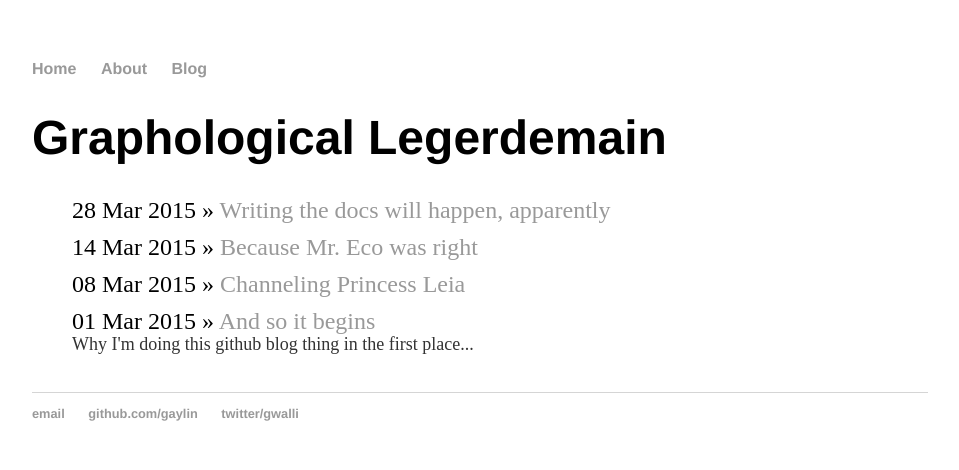
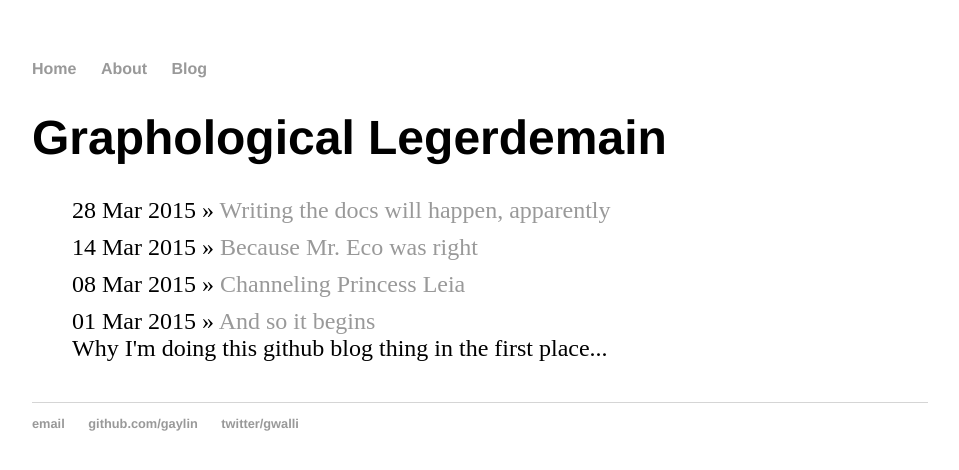
Before and after one commit to gaylin/gaylin.github.io, a Jekyll site: the page built from blog/index.html, in a window 1280 px wide. Shown: the top 470 px of the page, without its empty margins (160-1119 px from the left). Built offline with Jekyll 4.4.1, drawn with Linux system fonts in a browser that asks for light colours; Markdown is read by kramdown in place of the engine named in the settings.

Commit message:
Revert "testing size"

```diff
--- a/blog/index.html
+++ b/blog/index.html
@@ -8,7 +8,7 @@ title: Graphological Legerdemain
 	  {% for post in site.posts %}
 	    <li>
 	    <span>{{ post.date | date_to_string }}</span> » <a href="{{ post.url }}" title="{{ post.title }}">{{ post.title }}</a>
-	    <p class="post-summary">{{ post.summary }}</p>
+	    <br>{{ post.summary }}
 	    </li>
 	  {% endfor %}
 	</ul>
--- a/css/main.css
+++ b/css/main.css
@@ -42,8 +42,3 @@ ul.posts li {
     list-style: none;
     margin-top: 10px;
 }
-p.post-summary {
-    font-size: .75em;
-    line-height: .75em;
-    margin: 3px 0 3px 0;
-}
```
